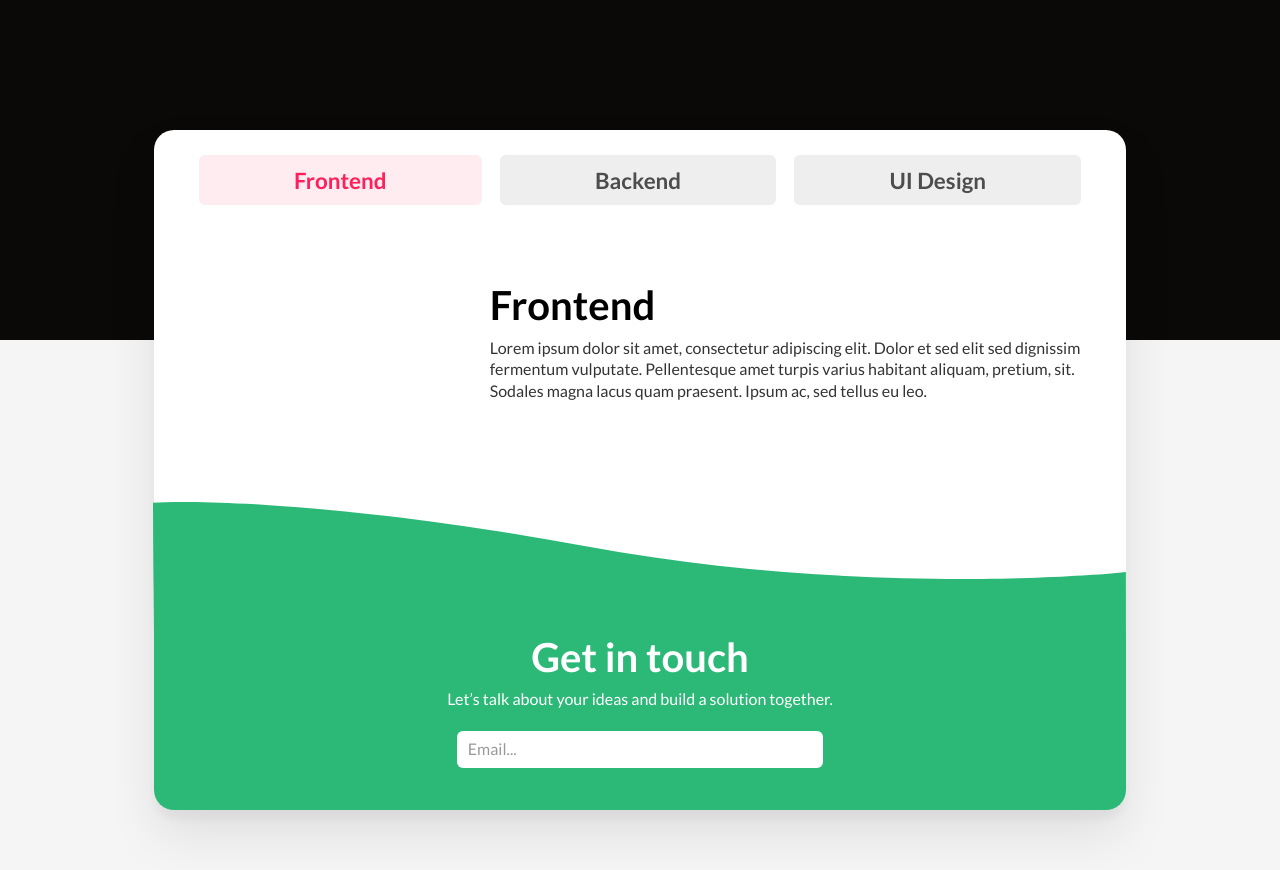
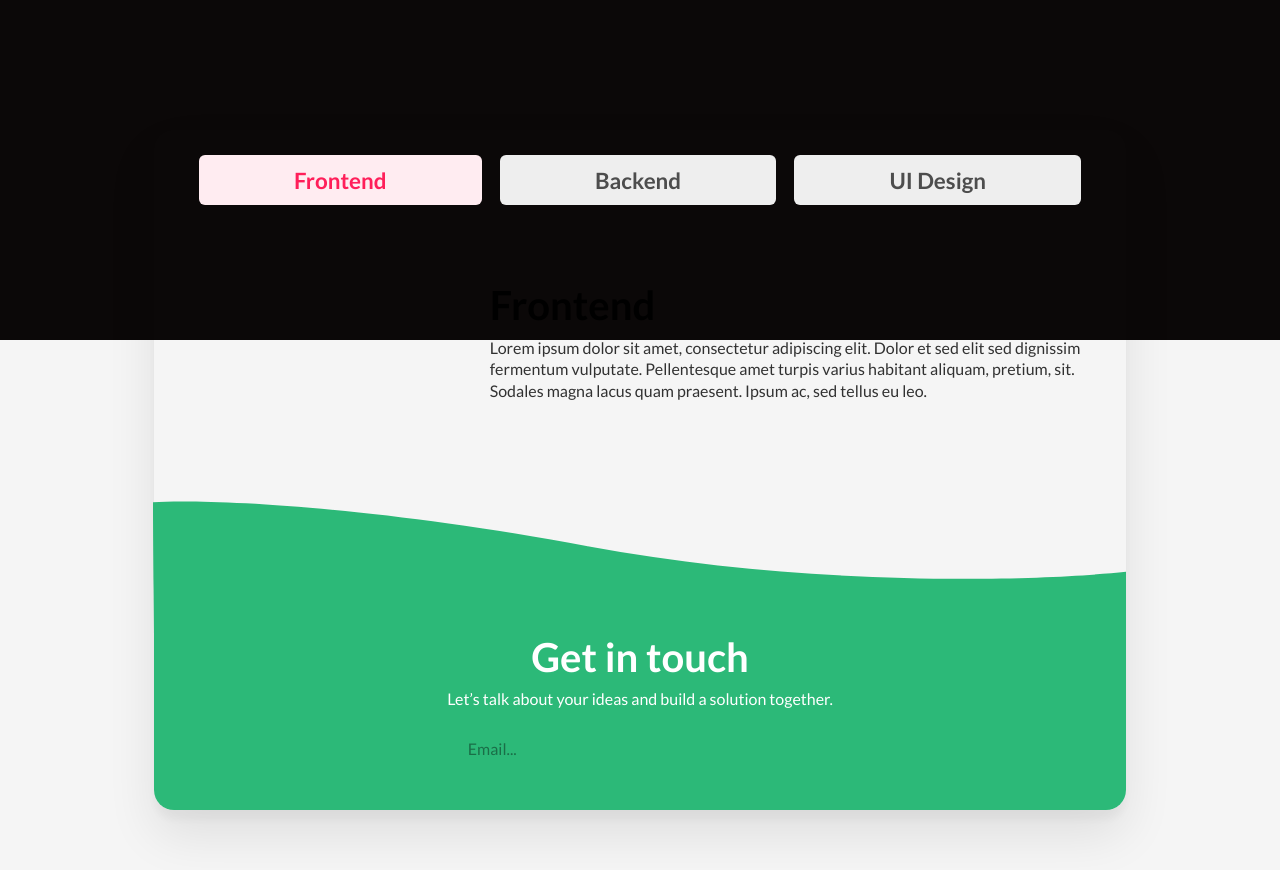
Before and after one commit to freddie-nelson/freddienelson.co.uk, a Vue app: page / in a window 1280 px wide. Shown: the part 460-1330 px from the top of the page. Built offline with nearby package versions, Linux system fonts and the light colour scheme.

Commit message:
make skills curve work with css variables

```diff
--- a/src/sections/skills/Skills.vue
+++ b/src/sections/skills/Skills.vue
@@ -94,6 +94,14 @@ export default defineComponent({
     </div>
 
     <div class="contact">
+
+      <svg class="curve desktop" viewBox="0 0 316 420" fill="none" xmlns="http://www.w3.org/2000/svg">
+        <path  d="M88.8575 232.536C4.89816 330.392 -4.43065 398.285 1.39986 420C82.9688 420 210.435 419.629 315.086 419.486V0.0405273L139.441 0.0810872C157.563 36.7928 172.817 134.68 88.8575 232.536Z"/>
+      </svg>
+      <svg preserveAspectRatio="xMinYMax meet" class="curve mobile" width="1420" height="231" viewBox="0 0 1420 231" fill="none" xmlns="http://www.w3.org/2000/svg">
+        <path d="M633.867 65.1443C302.988 3.59095 73.4229 -3.24832 -6.108e-05 1.02622C-6.3694e-05 60.8271 1.25335 154.277 1.73687 231L1420 231L1419.86 102.229C1295.73 115.515 964.746 126.698 633.867 65.1443Z" fill="#2CB978"/>
+      </svg>
+
       <div class="content">
         <h2>Get in touch</h2>
         <p>Let’s talk about your ideas and build a solution together.</p>
@@ -111,7 +119,7 @@ export default defineComponent({
 .skills {
   width: calc(100% - var(--side-padding) * 2);
   height: 420px;
-  background-color: white;
+  background-color: var(--bg-lighter);
   border-radius: 20px;
   position: relative;
   padding: 19px 45px 45px 45px;
@@ -201,6 +209,7 @@ export default defineComponent({
 
     h2 {
       font: var(--heading);
+      color: var(--heading-light);
       font-size: 2.5rem;
       margin-bottom: 8px;
     }
@@ -228,6 +237,24 @@ export default defineComponent({
     flex-direction: column;
     padding-right: 45px;
 
+    .curve {
+      height: 100%;
+      left: -170px;
+      top: 0;
+      position: absolute;
+      z-index: -1;
+      display: none;
+
+      &.desktop {
+        display: block;
+      }
+
+      path {
+        fill: var(--accent-dark);
+        height: 100%;
+      }
+    }
+
     @media screen and (max-width: 1400px) {
       width: 100%;
       height: 175px;
@@ -240,15 +267,24 @@ export default defineComponent({
         margin-top: -5%;
       }
 
-      &::before {
+      .curve {
         left: -1px !important;
         width: calc(100% + 1px) !important;
         top: -150px !important;
-        background-image: url("../../assets/skills-curve-mobile.svg") !important;
-        background-size: 100%;
-        background-repeat: no-repeat;
-        background-position: left bottom;
         margin-left: 0;
+
+        &.desktop {
+          display: none;
+        }
+
+        &.mobile {
+          display: block;
+        }
+
+        path {
+          height: unset;
+          width: 100%;
+        }
       }
     }
 
@@ -279,7 +315,7 @@ export default defineComponent({
       width: 95%;
       display: flex;
       border-radius: 6px;
-      background: var(--heading-dark);
+      background: var(--bg-lighter);
       padding: 6px 11px;
 
       input {
@@ -314,18 +350,6 @@ export default defineComponent({
         }
       }
     }
-
-
-    &::before {
-      content: "";
-      background-image: url("../../assets/skills-curve.svg");
-      height: 100%;
-      width: 300px;
-      left: -180px;
-      top: 0;
-      position: absolute;
-      z-index: -1;
-    }
   }
 
   @media screen and (max-width: 800px) {
```
Also changed, not shown: src/assets/skills-curve-mobile.svg (deleted), src/assets/skills-curve.svg (deleted).
